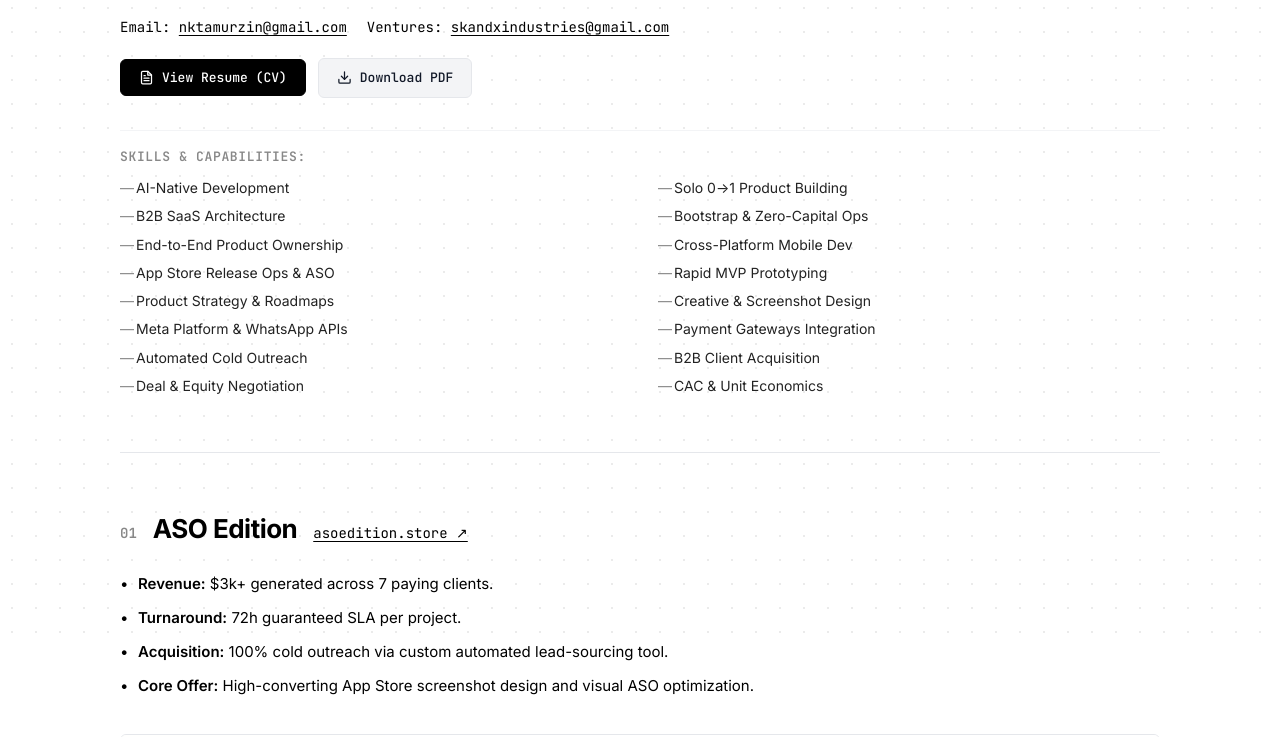
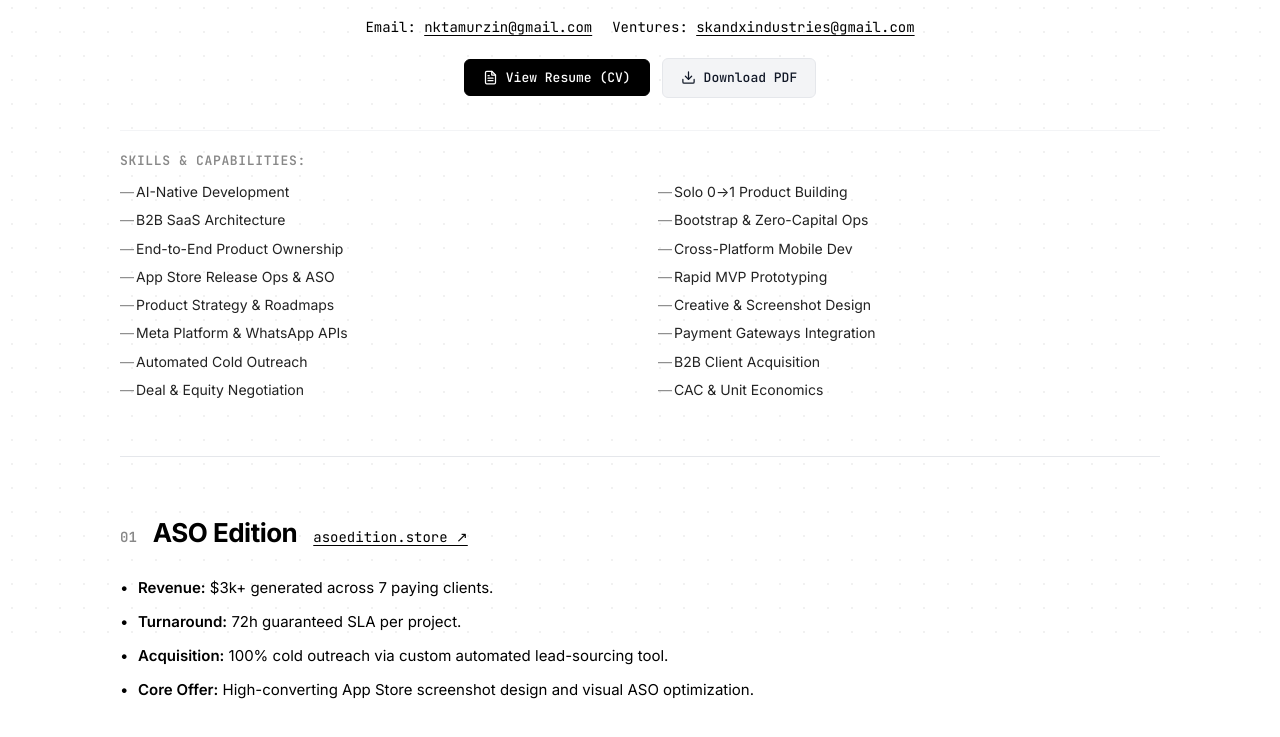
Before and after one commit to hardware2015/hardware2015.github.io, a plain HTML site: page index.html in a window 1280 px wide. Shown: the part 148-885 px from the top of the page. Drawn offline with Linux system fonts and the light colour scheme.

Commit message:
Soft background pattern spotlight and center intro header elements

```diff
--- a/styles.css
+++ b/styles.css
@@ -39,19 +39,19 @@
 }
 
 .bg-pattern {
-  background-image: radial-gradient(rgba(0, 0, 0, 0.08) 1px, transparent 1px);
+  background-image: radial-gradient(rgba(0, 0, 0, 0.055) 1px, transparent 1px);
   background-size: 24px 24px;
 }
 
 .bg-pattern-spotlight {
-  background-image: radial-gradient(rgba(0, 0, 0, 0.32) 1.25px, transparent 1.25px);
+  background-image: radial-gradient(rgba(0, 0, 0, 0.16) 1.1px, transparent 1.1px);
   background-size: 24px 24px;
-  -webkit-mask-image: radial-gradient(340px circle at var(--cursor-x, -999px) var(--cursor-y, -999px), black 0%, rgba(0, 0, 0, 0.5) 45%, transparent 100%);
-  mask-image: radial-gradient(340px circle at var(--cursor-x, -999px) var(--cursor-y, -999px), black 0%, rgba(0, 0, 0, 0.5) 45%, transparent 100%);
+  -webkit-mask-image: radial-gradient(280px circle at var(--cursor-x, -999px) var(--cursor-y, -999px), black 0%, rgba(0, 0, 0, 0.4) 40%, transparent 100%);
+  mask-image: radial-gradient(280px circle at var(--cursor-x, -999px) var(--cursor-y, -999px), black 0%, rgba(0, 0, 0, 0.4) 40%, transparent 100%);
 }
 
 .bg-pattern-glow {
-  background: radial-gradient(380px circle at var(--cursor-x, -999px) var(--cursor-y, -999px), rgba(0, 0, 0, 0.02) 0%, transparent 80%);
+  background: radial-gradient(320px circle at var(--cursor-x, -999px) var(--cursor-y, -999px), rgba(0, 0, 0, 0.012) 0%, transparent 80%);
 }
 
 .page-container {
@@ -82,6 +82,8 @@
 .intro-section {
   display: flex;
   flex-direction: column;
+  align-items: center;
+  text-align: center;
   gap: 16px;
 }
 
@@ -101,6 +103,8 @@
 
 .contacts {
   display: flex;
+  justify-content: center;
+  align-items: center;
   flex-wrap: wrap;
   gap: 20px;
   font-family: 'JetBrains Mono', monospace;
@@ -111,6 +115,7 @@
 .header-actions {
   display: flex;
   align-items: center;
+  justify-content: center;
   gap: 12px;
   margin-top: 4px;
   flex-wrap: wrap;
@@ -169,11 +174,13 @@
 /* Skills */
 .skills-block {
   margin-top: 16px;
-  padding-top: 16px;
+  padding-top: 20px;
   border-top: 1px solid #f3f4f6;
+  width: 100%;
   display: flex;
   flex-direction: column;
   gap: 12px;
+  text-align: left;
 }
 
 .skills-label {
@@ -564,6 +571,7 @@
 
   .contacts {
     flex-direction: column;
+    align-items: center;
     gap: 6px;
     font-size: 13px;
   }
```
